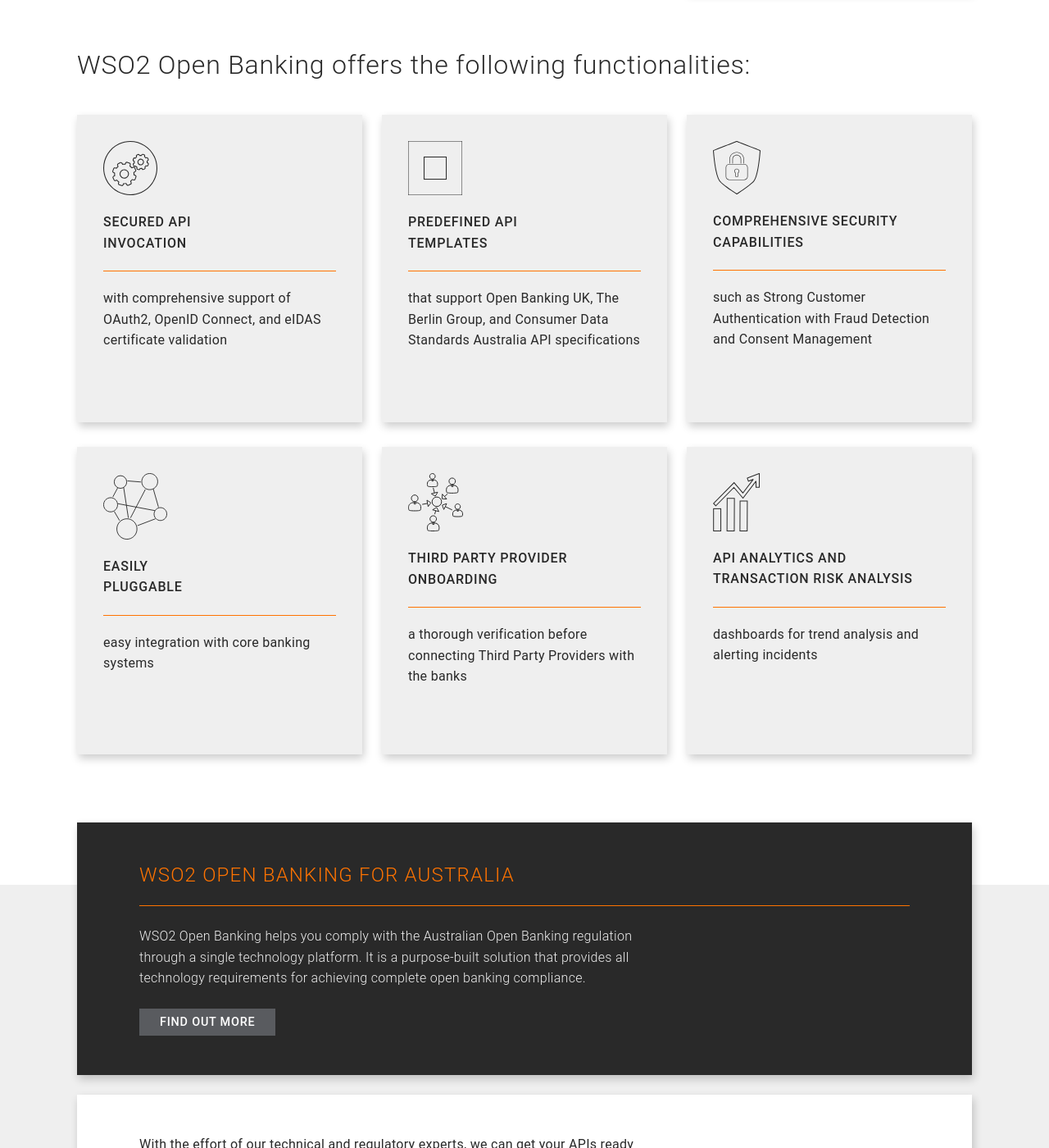
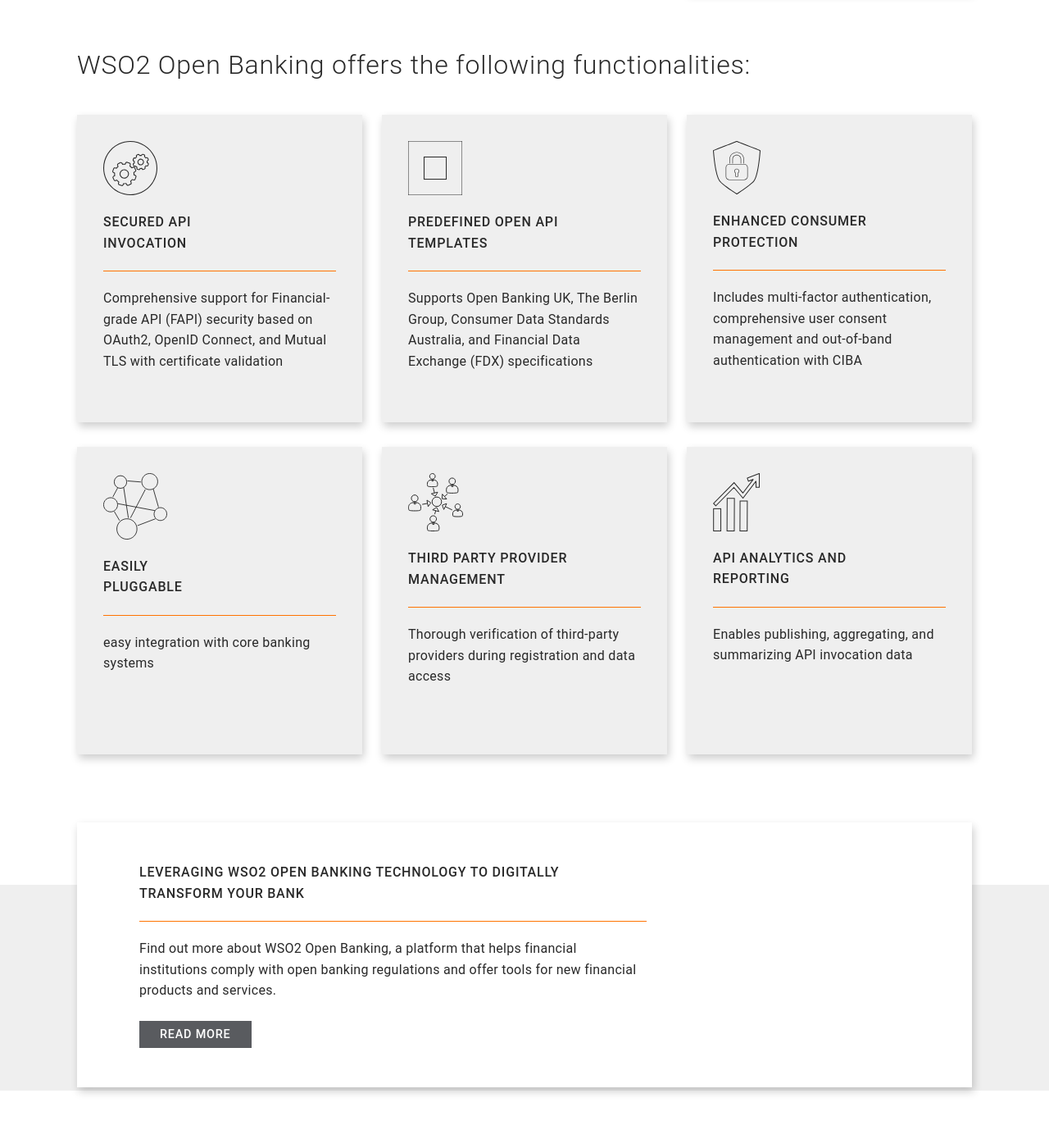
Before and after one commit to wso2/demo-open-banking.github.io, a Jekyll site: the page built from index.html, in a window 1280 px wide and 1400 px high, scrolled down 792 px. Shown: the whole window at 82% size. Built offline with Jekyll 4.4.1, drawn with Linux system fonts in a browser that asks for light colours; some of the changed text lies outside the part shown.

Commit message:
Update index.html
Updated demo site content

```diff
--- a/index.html
+++ b/index.html
@@ -22,7 +22,6 @@
                         to subscribe and consume APIs from the context of a banking application.
                      </p>
                      <a href="https://sandbox-openbanking.wso2.com" class="cButton cDownloadButton">Try it out</a>
-                     <a href="/sandbox-guide" class="cButton cDownloadButton">View guide</a>
                   </div>
                   <div class="cSliderImage col-sm-12 col-md-6 col-lg-6">
                      <img src="/img/demo-pc.png"/>
@@ -35,9 +34,8 @@
                <div class="carousel-item ">
                   <div class="row">
                   <div class="cSliderContent col-sm-12 col-md-6 col-lg-6">
-                     <h2>Payment Initiation Service Providers (PISP) Demo</h2>
-                     <p>This will demonstrate how our open banking solution interacts in the Payment Initiation Service
-                        Providers (PISP) flow of PSD2.
+                     <h2>Payment Initiation Customer Journey</h2>
+                     <p>Understanding the customer's journey through Open Banking payment initiation.
                      </p>
                      <a href="https://openbanking.wso2.com/demos/pisp" class="cButton cDownloadButton">View Demo</a>
                      <!-- <a href="/support/customer-on-boarding/check-list/" class="cButton cDownloadButton">CHECK LIST</a> -->
@@ -50,9 +48,8 @@
                <div class="carousel-item ">
                   <div class="row">
                   <div class="cSliderContent col-sm-12 col-md-6 col-lg-6">
-                     <h2>Account Information Service Providers (AISP) Demo</h2>
-                     <p>This will demonstrate how our open banking solution interacts in the Account Information Service
-                        Providers (AISP) flow of PSD2.
+                     <h2>Account Aggregation Customer Journey</h2>
+                     <p>Understanding the customer's journey through Open Banking account aggregation.
                      </p>
                      <a href="https://openbanking.wso2.com/demos/aisp" class="cButton cDownloadButton">View Demo</a>
 
@@ -118,23 +115,23 @@
             <div class="cHighlighted cLightGreyBG cHighlightedReducePadding cFuntionBox">
                <img src="/img/api-invocation.svg"/>
                <h5 class="cUppercase cUnderline cUnderOrange" >Secured API <br>invocation</h5>
-               <p>with comprehensive support of OAuth2, OpenID Connect, and eIDAS certificate validation</p>
+               <p>Comprehensive support for Financial-grade API (FAPI) security based on OAuth2, OpenID Connect, and Mutual TLS with certificate validation</p>
             </div>
             <div class="clearfix"></div>
          </div>
          <div class="col-sm-12 col-md-4 col-lg-4">
             <div class="cHighlighted cLightGreyBG cHighlightedReducePadding cFuntionBox">
                <img src="/img/template.svg"/>
-               <h5 class="cUppercase cUnderline cUnderOrange">Predefined API <br>templates</h5>
-               <p>that support Open Banking UK, The Berlin Group, and Consumer Data Standards Australia API specifications</p>
+               <h5 class="cUppercase cUnderline cUnderOrange">Predefined Open API <br>templates</h5>
+               <p>Supports Open Banking UK, The Berlin Group, Consumer Data Standards Australia, and Financial Data Exchange (FDX) specifications</p>
             </div>
             <div class="clearfix"></div>
          </div>
          <div class="col-sm-12 col-md-4 col-lg-4">
             <div class="cHighlighted cLightGreyBG cHighlightedReducePadding cFuntionBox">
                <img src="/img/security.svg"/>
-               <h5 class="cUppercase cUnderline cUnderOrange">Comprehensive security <br>capabilities</h5>
-               <p>such as Strong Customer Authentication with Fraud Detection and Consent Management</p>
+               <h5 class="cUppercase cUnderline cUnderOrange">Enhanced Consumer<br> Protection</h5>
+               <p>Includes multi-factor authentication, comprehensive user consent management and out-of-band authentication with CIBA</p>
             </div>
             <div class="clearfix"></div>
          </div>
@@ -149,16 +146,16 @@
          <div class="col-sm-12 col-md-4 col-lg-4">
             <div class="cHighlighted cLightGreyBG cHighlightedReducePadding cFuntionBox">
                <img src="/img/third-party.svg"/>
-               <h5 class="cUppercase cUnderline cUnderOrange">Third Party Provider <br>Onboarding</h5>
-               <p>a thorough verification before connecting Third Party Providers with the banks</p>
+               <h5 class="cUppercase cUnderline cUnderOrange">Third Party Provider <br>Management</h5>
+               <p>Thorough verification of third-party providers during registration and data access</p>
             </div>
             <div class="clearfix"></div>
          </div>
          <div class="col-sm-12 col-md-4 col-lg-4">
             <div class="cHighlighted cLightGreyBG cHighlightedReducePadding cFuntionBox">
                <img src="/img/analytics.svg"/>
-               <h5 class=" cUppercase cUnderline cUnderOrange">API analytics and<br> Transaction Risk Analysis</h5>
-               <p>dashboards for trend analysis and alerting incidents</p>
+               <h5 class=" cUppercase cUnderline cUnderOrange">API analytics and<br> Reporting</h5>
+               <p>Enables publishing, aggregating, and summarizing API invocation data</p>
             </div>
             <div class="clearfix"></div>
          </div>
@@ -172,25 +169,10 @@
   <div class="container">
     <div class="row cHighlightedRow">
       <div class="col-sm-12 col-md-12">
-        <div class="cHighlighted cDarkGreyBG cAddedBottomMargin">
-          <div class="row">
-            <div class="col-sm-12 col-md-12 col-lg-12">
-              <h3 class="cUppercase cOrangeColored cUnderline">WSO2 Open Banking for Australia</h3>
 
-            </div>
-            <div class="col-sm-12 col-md-8 col-lg-8">
-              <p> WSO2 Open Banking helps you comply with the Australian Open Banking regulation through a single technology platform.
-                 It is a purpose-built solution that provides all technology requirements for achieving complete open banking compliance.
-              </p>
-              <a href="https://wso2.com/solutions/financial/open-banking/australia" class="cButton cDownloadButton">Find Out More</a>
-            </div>
-            <div class="col-sm-12 col-md-4 col-lg-4">
 
-            </div>
 
-          </div>
 
-        </div>
 
 
         <div class="cHighlighted cWhiteBG">
@@ -199,9 +181,10 @@
                 <h3 class="cUppercase cOrangeColored cUnderline"> </h3>
               </div> -->
               <div class="col-sm-12 col-md-8 col-lg-8">
-                <p>With the effort of our technical and regulatory experts, we can get your APIs ready for
-                  external testing.</p>
-                <a href="https://wso2.com/solutions/financial/open-banking/?a=estimate" class="cButton cDownloadButton">Download Effort Estimate</a>
+                 <h5 class="cUppercase cUnderline cUnderOrange">Leveraging WSO2 Open Banking Technology to Digitally Transform your Bank
+                 </h5>
+                <p>Find out more about WSO2 Open Banking, a platform that helps financial institutions comply with open banking regulations and offer tools for new financial products and services.</p>
+                <a href="https://wso2.com/solutions/financial/open-banking/?a=estimate" class="cButton cDownloadButton">Read more</a>
 
               </div>
               <div class="col-sm-12 col-md-4 col-lg-4">
```
